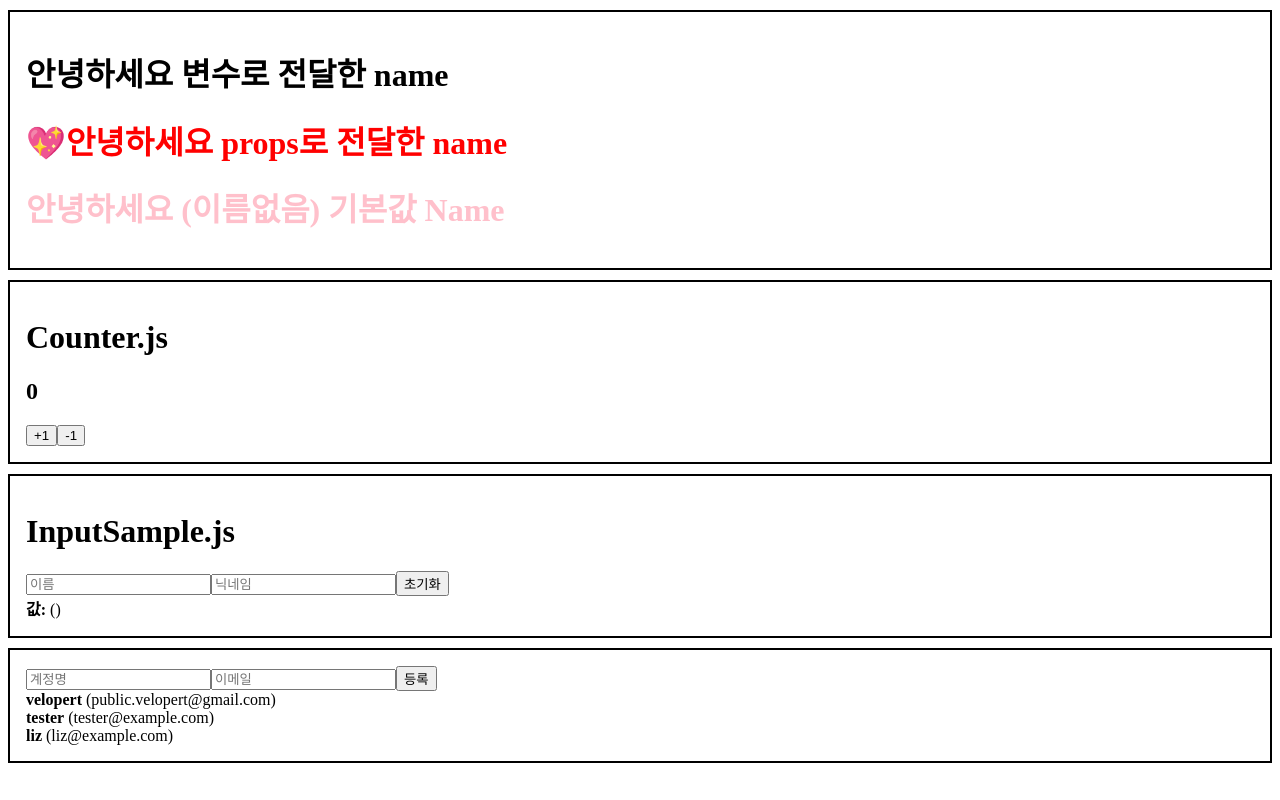
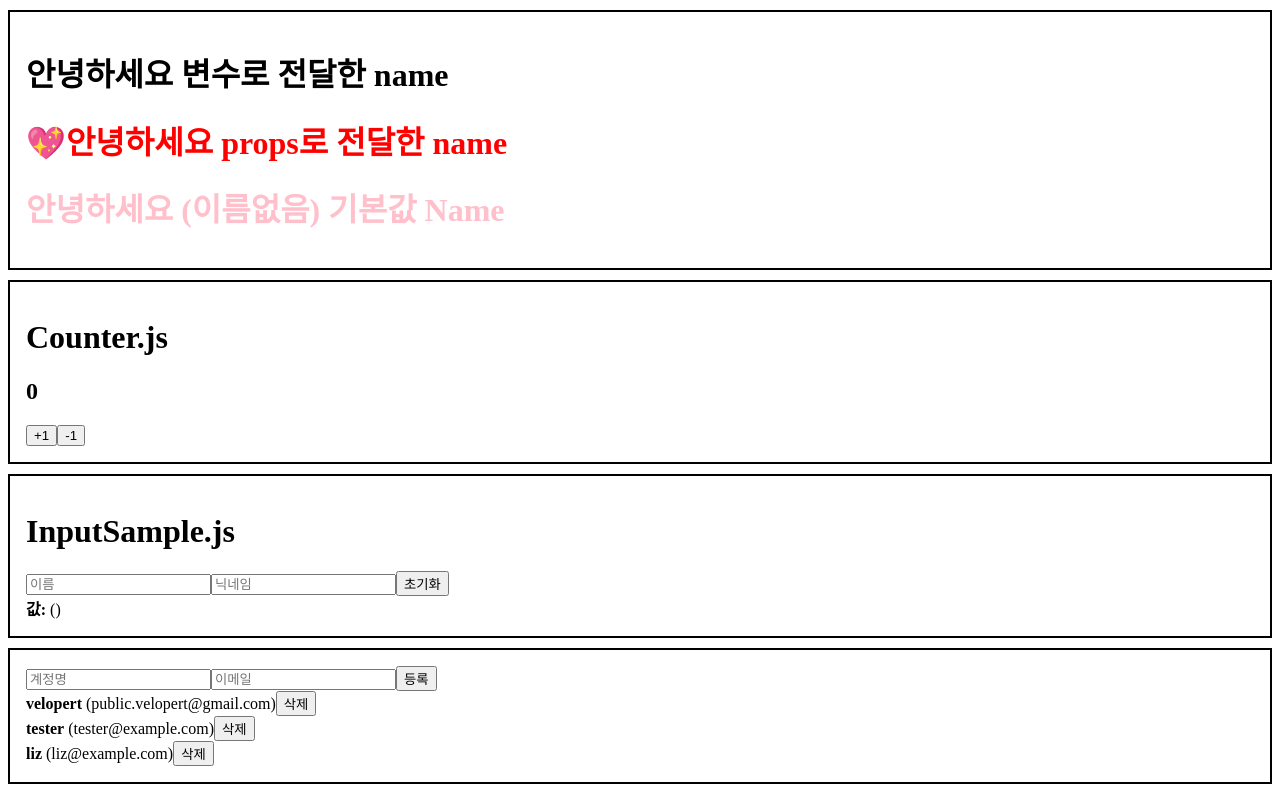
Before and after one commit to mireyhgnay/react-roadmap, a React app in the folder 01_React/: page / in a window 1280 px wide. Built offline with nearby package versions, Linux system fonts and the light colour scheme.

Commit message:
Feat: 배열에 항목 제거하기

```diff
--- a/01_React/src/App.jsx
+++ b/01_React/src/App.jsx
@@ -66,6 +66,11 @@
     nextId.current += 1;
   };
 
+  const onRemove = (id) => {
+    // user.id 가 id와 일치하지 않는 원소만 추출해서 새로운 배열을 만든다.
+    setUsers(users.filter((user) => user.id !== id));
+  };
+
   return (
     // 주석
     /* 주석주석 */
@@ -94,7 +99,7 @@
           onChange={onChange}
           onCreate={onCreate}
         />
-        <UserList users={users} />
+        <UserList users={users} onRemove={onRemove} />
       </Wrapper>
     </>
   );
--- a/01_React/src/UserList.js
+++ b/01_React/src/UserList.js
@@ -1,18 +1,19 @@
 import React from "react";
 
-function User({ user }) {
+function User({ user, onRemove }) {
   return (
     <div>
       <b>{user.username}</b> <span>({user.email})</span>
+      <button onClick={() => onRemove(user.id)}>삭제</button>
     </div>
   );
 }
 
-export default function UserList({ users }) {
+export default function UserList({ users, onRemove }) {
   return (
     <div>
       {users.map((user) => (
-        <User user={user} key={user.id} />
+        <User user={user} key={user.id} onRemove={onRemove} />
       ))}
     </div>
   );
```
